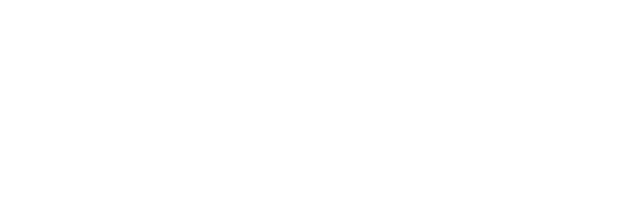
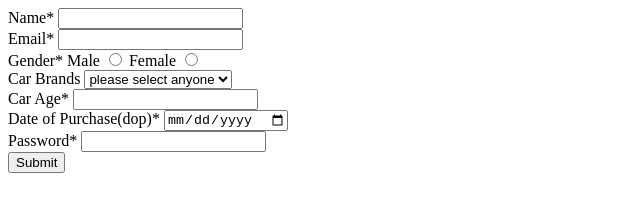
Before and after one commit to acciojob/car-insurance-form-rajudutta056, a website: page main.html in a window 1280 px wide. Shown: the whole page, without its empty margins (0-640 px from the left). Drawn offline with Linux system fonts and the light colour scheme.

Commit message:
created a submission

```diff
--- a/main.html
+++ b/main.html
@@ -1,16 +1,46 @@
 <!DOCTYPE html>
+<html lang="en">
+<head>
+    <meta charset="UTF-8">
+    <meta http-equiv="X-UA-Compatible" content="IE=edge">
+    <meta name="viewport" content="width=device-width, initial-scale=1.0">
+    <title>Car Insurance Form</title>
+</head>
+<body>
+    <form method="post">
+        <label for="name">Name*</label>
+        <input  type="text" required id="name">
+        <br>
 
-<html>
+        <label for="email">Email*</label>
+        <input  type="email" required id="email">
+        <br>
+        <label for="gender">Gender*</label>
+        <label for="male">Male</label>
+        <input  type="radio" required name="gender" id="male">
+        <label for="female">Female</label>
+        <input  type="radio" required name="gender"id="female">
+        <br>
+        <label for="cars">Car Brands</label>
+        <select for="cars" id="cars">
+            <option value="please select anyone" disabled selected> please select anyone </option>
+            <option value="BMW"> BMW </option>
+            <option value="Audi"> Audi </option>
+            <option value="Mercedez">Mercedez </option>
+        </select>
+        <br>
+        <label for="carage">Car Age*</label>
+        <input  type="number" required id="carage">
+        <br>
+        <label for="dop">Date of Purchase(dop)*</label>
+        <input  type="date" required id="dop">
+        <br>
+        <label for="password">Password*</label>
+        <input  type="password" required id="password">
+        <br>
+        <button for="submit"> Submit</button>
 
-<head>
-	<link rel="stylesheet" href="styles.css">
-</head>
 
-<body>
-	<!-- the entire body must be written by student -->
-    <script type="text/javascript" src="./script.js">
-</script>
-
+    </form>
 </body>
-
 </html>
```
